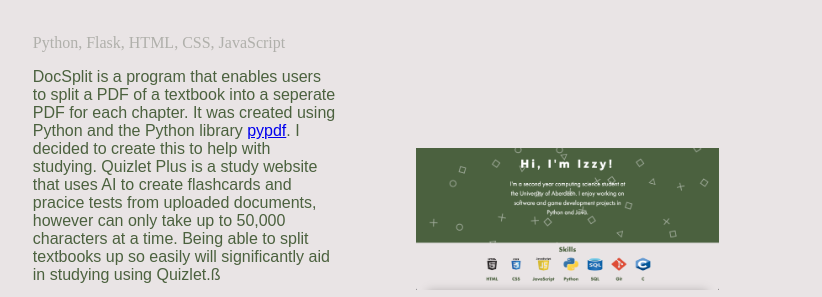
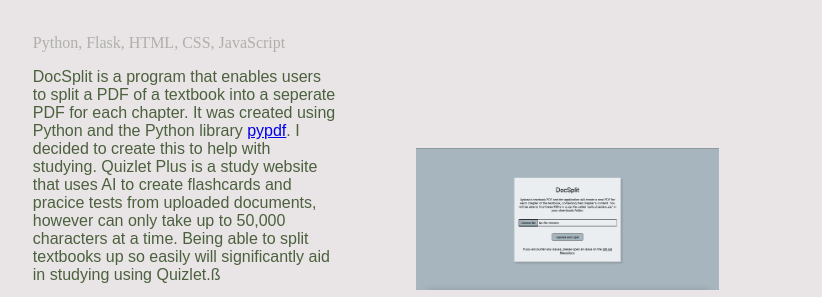
Before and after one commit to izzybeetschen/own-website, a website: page index.html in a window 1280 px wide. Shown: the part 1734-2031 px from the top of the page, without its empty margins (228-1050 px from the left). Drawn offline with Linux system fonts and the light colour scheme; files whose address does not match are found by name; a web font is replaced by a local one.

Commit message:
Added image - needs vertical alignment

```diff
--- a/index.html
+++ b/index.html
@@ -149,7 +149,7 @@
                     <a href="https://blazeandflame.pythonanywhere.com/"><img class="project-links" src="./Images/website-logo.png" alt="Wbsite"></a>
                 </div>
                 <div class="project-right">
-                    <img class="project-image" src="./Images/Website-Image.png" alt="Website home">
+                    <img class="project-image" src="./Images/DocSplit.png" alt="DocSplit page">
                 </div>
             </div>
         </div>
```
Also changed, not shown: Images/DocSplit.png (added), 2 other files.
